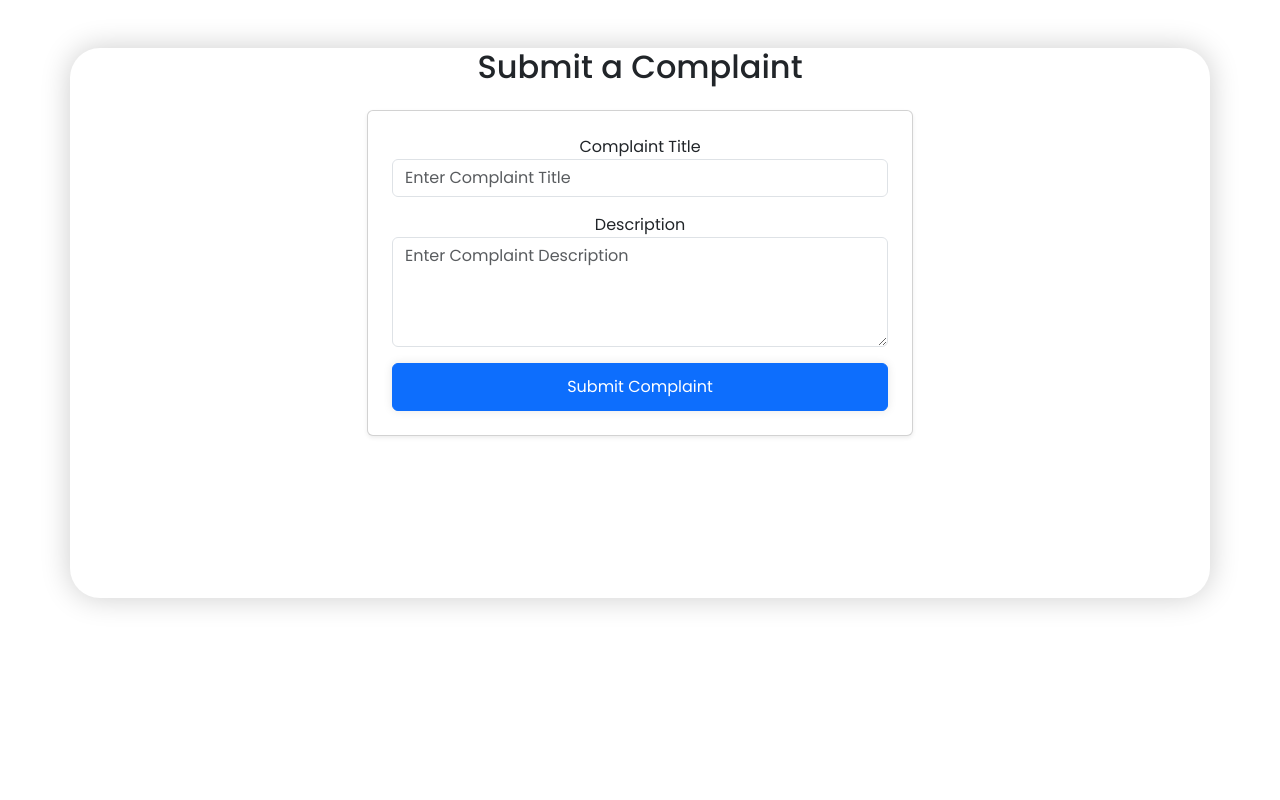
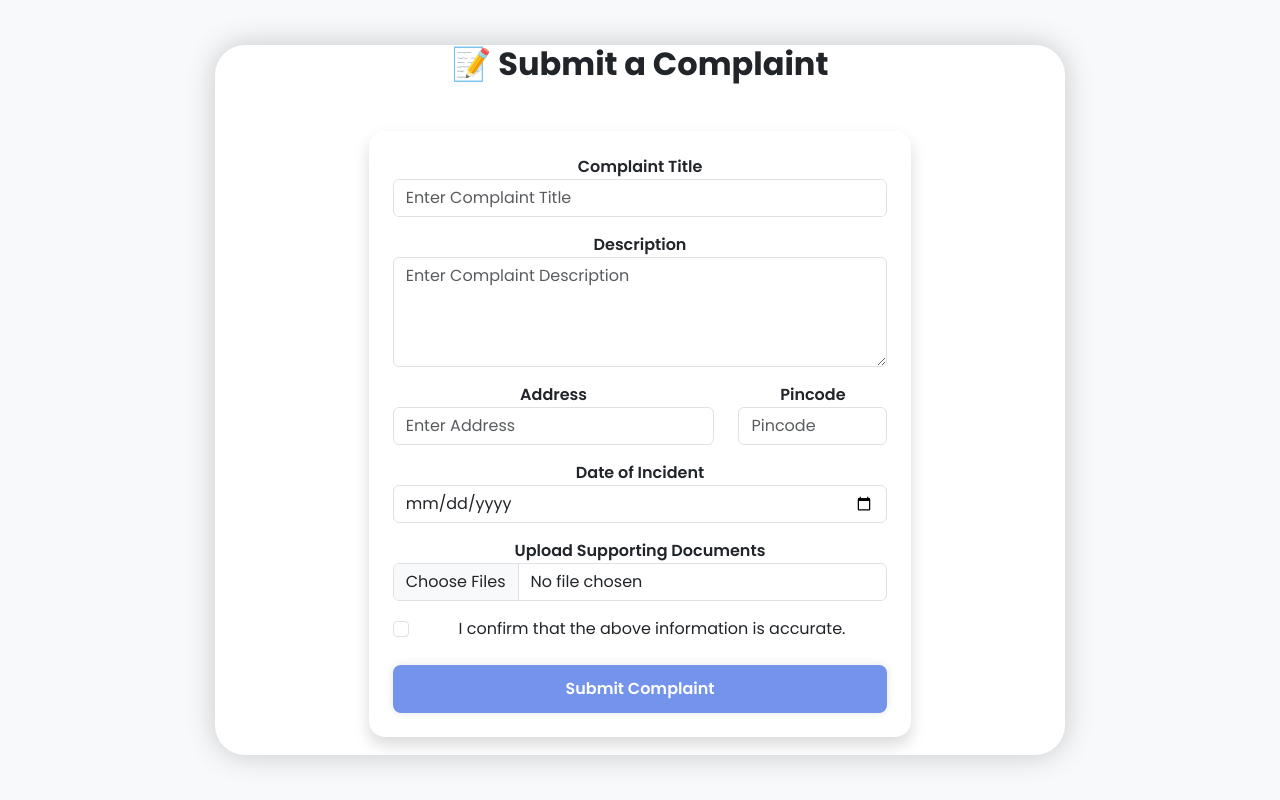
Before and after one commit to RajKumar076/Petition_Mng_System, a React (Create React App) app in the folder frontend/: page /complain-form in a window 1280 px wide. Built offline with nearby package versions, Linux system fonts and the light colour scheme.

Commit message:
Edited the usecomplain page and created chooseDEPT page and added routing for it

```diff
--- a/frontend/src/App.jsx
+++ b/frontend/src/App.jsx
@@ -5,6 +5,7 @@ import OfficerDashboard from "./pages/OfficerDashboard";
 import UserDashboard from "./pages/UserDashboard";
 import DepartmentInventoryPage from "./pages/DepartmentInventoryPage";
 import StatusPage from "./pages/StatusPage";
+import ChooseDepartment from "./pages/ChooseDepartment";
 import ComplainFormPage from "./pages/ComplainFormPage";
 import LandingPage from "./pages/LandingPage"; // Import the LandingPage
 import Inventory from "./pages/Inventory"; // Import the Inventory page
@@ -65,6 +66,8 @@ function App() {
         />
         <Route path="/department/:departmentName" element={<DepartmentInventoryPage />} />
         <Route path="/view-status" element={<StatusPage />} />
+        <Route path="/choose-department" element={<ChooseDepartment />} />
+        {/* <Route path="/complain-form/:departmentName" element={<ComplainFormPage />} /> */}
         <Route path="/complain-form" element={<ComplainFormPage />} />
         <Route path="/inventory" element={<Inventory />} /> {/* New Inventory Route */}
         <Route path="/view-users" element={<ViewUsers />} />
--- /dev/null
+++ b/frontend/src/pages/ChooseDepartment.jsx
@@ -0,0 +1,61 @@
+import React from 'react';
+import { useNavigate } from 'react-router-dom';
+import 'bootstrap/dist/css/bootstrap.min.css';
+
+const departments = [
+  {
+    name: "Municipal Administration / Local Body",
+    details: "Garbage collection, streetlights, drainage, water supply, etc.",
+    image: "https://www.myhmc.in/wp-content/uploads/2020/02/consevency1.jpg",
+    slug: "municipal"
+  },
+  {
+    name: "Public Works Department (PWD)",
+    details: "Road maintenance, public building repairs, bridges, etc.",
+    image: "https://encrypted-tbn0.gstatic.com/images?q=tbn:ANd9GcSrsc7Ou57AuDFkefAauEk9xJd6e_8SjtCQZQ&s",
+    slug: "pwd"
+  },
+  {
+    name: "Electricity Board / Energy Department",
+    details: "Power outages, billing issues, transformer faults, etc.",
+    image: "https://media.istockphoto.com/id/522626006/photo/electrical-engineer-while-working-laptopl.jpg?s=612x612&w=0&k=20&c=tO6oiU2L73xoD9XUB_mmmV-z0QKYUagS5T8Ml9kuRzY=",
+    slug: "electricity"
+  }
+];
+
+const DepartmentCards = () => {
+  const navigate = useNavigate();
+
+//   const handleCardClick = (dept) => {
+//     navigate(`/complain-form/${dept}`)
+//   };
+
+  return (
+    <div className="min-vh-100 py-5" style={{ background: 'linear-gradient(to bottom right, #f8f9fa, #e9ecef)' }}>
+  <div className="container-fluid px-4">
+    <h1 className="text-center mb-5 fw-bold">Choose a Department</h1>
+    <div className="row g-4">
+      {departments.map((dept, index) => (
+        <div key={index} className="col-12 col-sm-6 col-md-4">
+          <div
+            className="card h-100 shadow-sm border-0 hover-shadow"
+            // onClick={() => handleCardClick(dept)}
+            onClick={() => navigate(`/complain-form`)}
+            style={{ cursor: 'pointer' }}
+          >
+            <img src={dept.image} className="card-img-top" alt={dept.name} style={{ height: '200px', objectFit: 'cover' }} />
+            <div className="card-body">
+              <h5 className="card-title fw-bold">{dept.name}</h5>
+              <p className="card-text text-muted">{dept.details}</p>
+            </div>
+          </div>
+        </div>
+      ))}
+    </div>
+  </div>
+</div>
+
+  );
+};
+
+export default DepartmentCards;
--- a/frontend/src/pages/ComplainFormPage.jsx
+++ b/frontend/src/pages/ComplainFormPage.jsx
@@ -2,15 +2,16 @@ import React from "react";
 
 const ComplainFormPage = () => {
   return (
-    <div className="container mt-5">
-      <h2 className="text-center mb-4">Submit a Complaint</h2>
+    <div className="bg-light min-vh-100 d-flex flex-column justify-content-center align-items-center py-4">
+      <div className="container" style={{ height: "710px", overflowY: "auto" }}      >
+        <h2 className="text-center mb-5 fw-bold">📝 Submit a Complaint</h2>
         <div className="row justify-content-center">
-        <div className="col-md-6">
-          <div className="card shadow-sm p-4">
-            {/* Add your complaint form here */}
+          <div className="col-md-10 col-lg-8">
+            <div className="card shadow rounded-4 p-4 border-0">
               <form>
+                {/* Title */}
                 <div className="form-group mb-3">
-                <label htmlFor="title">Complaint Title</label>
+                  <label htmlFor="title" className="fw-semibold">Complaint Title</label>
                   <input
                     type="text"
                     id="title"
@@ -19,8 +20,10 @@ const ComplainFormPage = () => {
                     required
                   />
                 </div>
+
+                {/* Description */}
                 <div className="form-group mb-3">
-                <label htmlFor="description">Description</label>
+                  <label htmlFor="description" className="fw-semibold">Description</label>
                   <textarea
                     id="description"
                     className="form-control"
@@ -29,10 +32,73 @@ const ComplainFormPage = () => {
                     required
                   ></textarea>
                 </div>
-              <button type="submit" className="btn btn-primary w-100">
+
+                {/* Address and Pincode */}
+                <div className="row mb-3">
+                  <div className="col-md-8">
+                    <label htmlFor="address" className="fw-semibold">Address</label>
+                    <input
+                      type="text"
+                      id="address"
+                      className="form-control"
+                      placeholder="Enter Address"
+                      required
+                    />
+                  </div>
+                  <div className="col-md-4">
+                    <label htmlFor="pincode" className="fw-semibold">Pincode</label>
+                    <input
+                      type="text"
+                      id="pincode"
+                      className="form-control"
+                      placeholder="Pincode"
+                      maxLength="6"
+                      required
+                    />
+                  </div>
+                </div>
+
+                {/* Date */}
+                <div className="form-group mb-3">
+                  <label htmlFor="incidentDate" className="fw-semibold">Date of Incident</label>
+                  <input
+                    type="date"
+                    id="incidentDate"
+                    className="form-control"
+                    required
+                  />
+                </div>
+
+                {/* File Upload */}
+                <div className="form-group mb-3">
+                  <label htmlFor="documents" className="fw-semibold">Upload Supporting Documents</label>
+                  <input
+                    type="file"
+                    id="documents"
+                    className="form-control"
+                    multiple
+                  />
+                </div>
+
+                {/* Checkbox */}
+                <div className="form-check mb-4">
+                  <input
+                    type="checkbox"
+                    className="form-check-input"
+                    id="acknowledgement"
+                    required
+                  />
+                  <label className="form-check-label" htmlFor="acknowledgement">
+                    I confirm that the above information is accurate.
+                  </label>
+                </div>
+
+                {/* Submit Button */}
+                <button type="submit" className="btn btn-primary w-100 fw-semibold">
                   Submit Complaint
                 </button>
               </form>
+            </div>
           </div>
         </div>
       </div>
@@ -41,3 +107,4 @@ const ComplainFormPage = () => {
 };
 
 export default ComplainFormPage;
+// This code creates a responsive complaint form using Bootstrap classes. The form includes fields for the complaint title, description, address, pincode, date of incident, and file upload. It also has a checkbox for confirmation and a submit button. The layout is designed to be user-friendly and visually appealing.
--- a/frontend/src/pages/UserDashboard.jsx
+++ b/frontend/src/pages/UserDashboard.jsx
@@ -43,7 +43,7 @@ const UserDashboard = () => {
                 <h4 className="text-primary">Complain</h4>
                 <button
                   className="btn btn-primary"
-                  onClick={() => navigate("/complain-form")}
+                  onClick={() => navigate("/choose-department")}
                 >
                   Go to Complain Form
                 </button>
```
Lines whose indentation alone changed are shown as unchanged.
